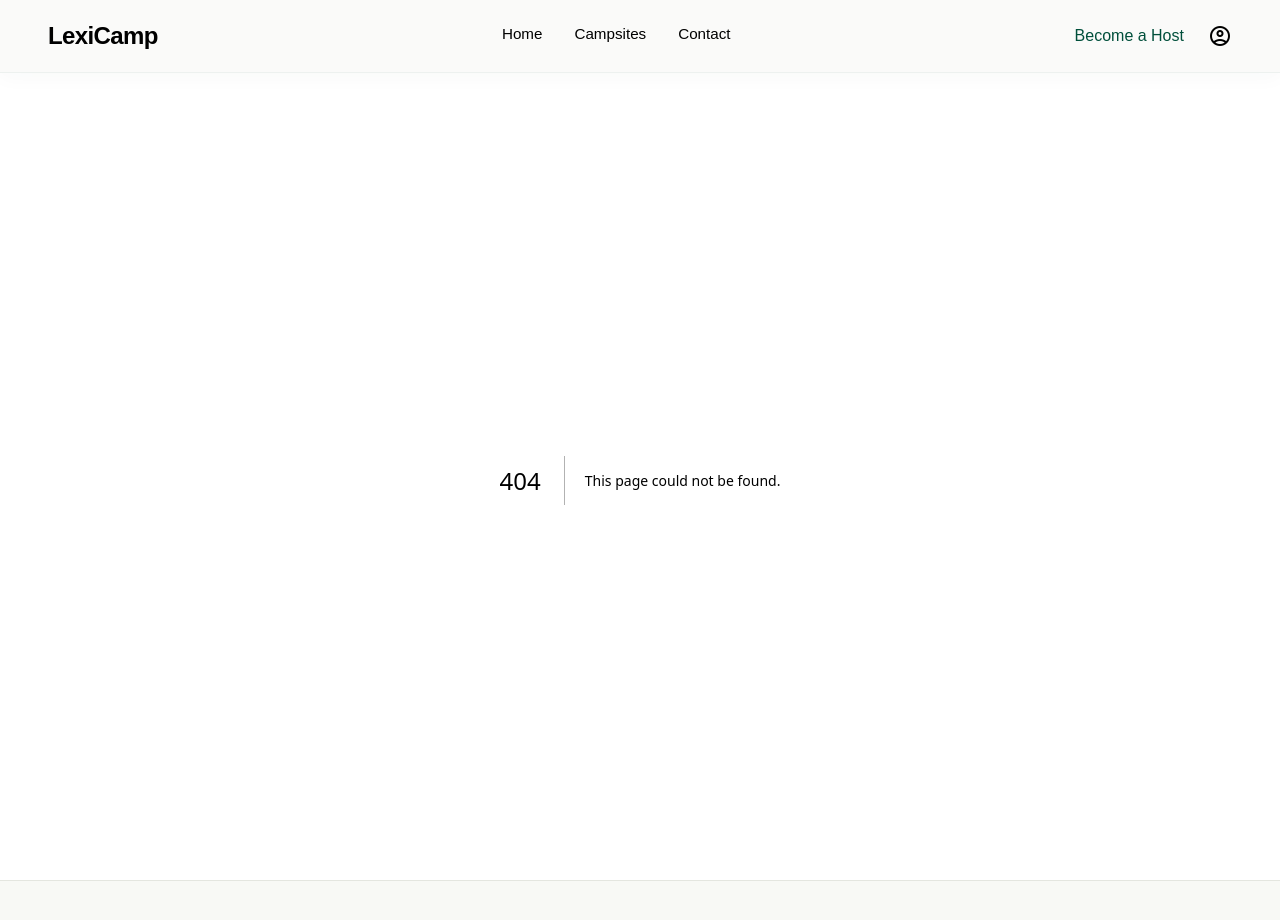
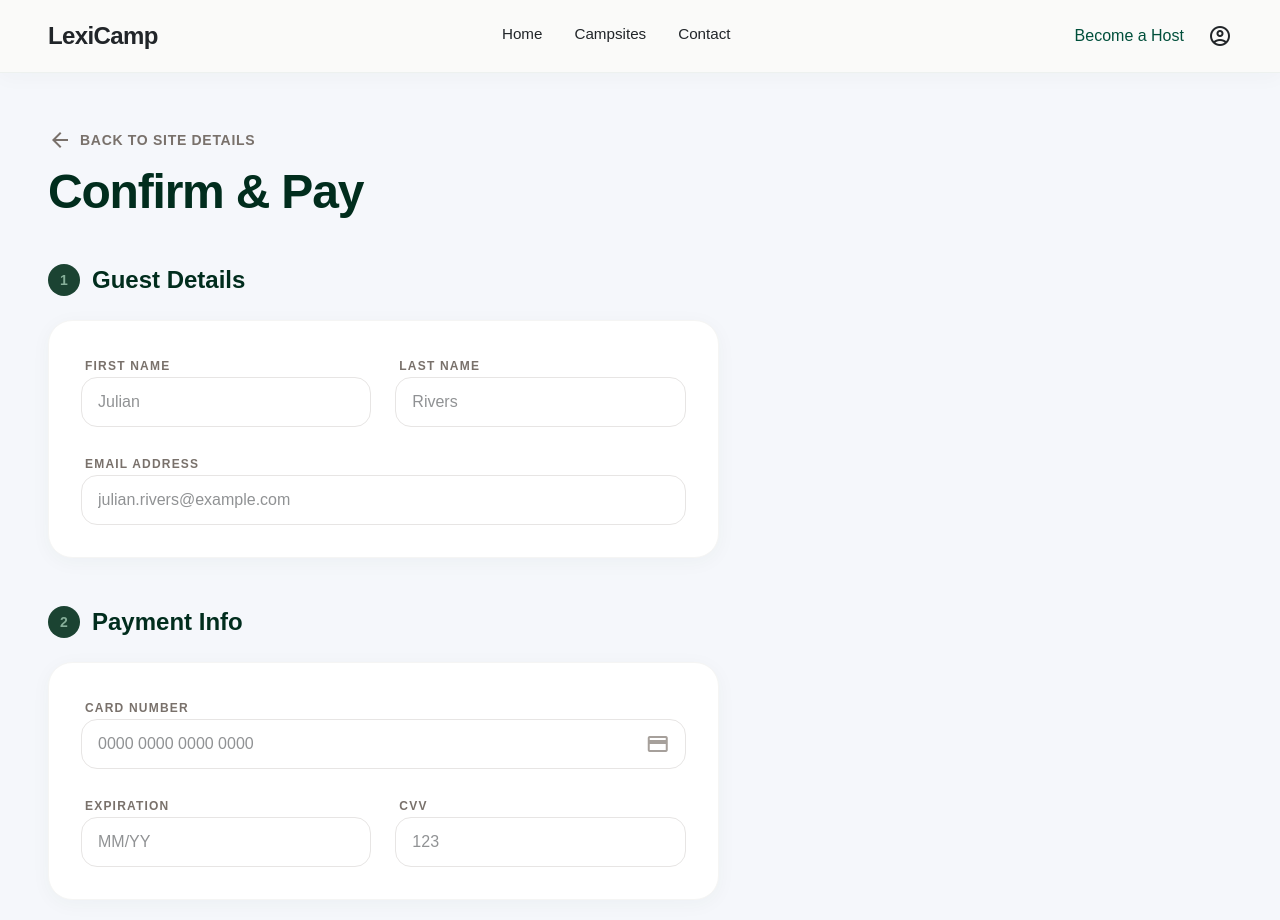
Before and after one commit to aLexicon99/LexiCamp-Booking, a Next.js app: page /booking in a window 1280 px wide. Before the commit this address had no page. Shown: the top 920 px of the page. Built offline with nearby package versions, Linux system fonts and the light colour scheme.

Commit message:
booking page part 1

```diff
--- /dev/null
+++ b/app/booking/_components/CancellationPolicyInfo.js
@@ -0,0 +1,14 @@
+"use client";
+
+export default function CancellationPolicyInfo() {
+    return (
+        <div className="p-6 bg-stone-100 rounded-lg border-l-4 border-orange-500">
+            <p className="text-sm text-stone-600 leading-relaxed">
+                <span className="font-bold text-stone-800">Cancellation policy:</span> Free cancellation
+                until 48 hours
+                before check-in. After that, cancel before check-in and get a 50% refund, minus the service
+                fee.
+            </p>
+        </div>
+    );
+}
--- /dev/null
+++ b/app/booking/_components/GuestDetails.js
@@ -0,0 +1,56 @@
+"use client";
+
+import SectionHeader from "@/app/booking/_components/SectionHeader";
+import {useState} from "react";
+import useAuth from "@/hooks/useAuth";
+
+export default function GuestDetails() {
+    const [user] = useAuth();
+    const [firstName, setFirstName] = useState(user?.firstName || "");
+    const [lastName, setLastName] = useState(user?.lastName || "");
+    const [email, setEmail] = useState(user?.email || "");
+
+    return (
+        <div>
+            <SectionHeader number="1">Guest Details</SectionHeader>
+            <div className="grid grid-cols-1 md:grid-cols-2 gap-6 bg-surface-container-lowest p-8 rounded-xl shadow-[0_4px_20px_rgba(27,67,50,0.04)] border border-stone-100">
+                <div className="space-y-2">
+                    <label className="text-xs font-bold text-stone-500 uppercase tracking-widest px-1">
+                        First Name
+                    </label>
+                    <input
+                        value={firstName}
+                        onChange={(e) => setFirstName(e.target.value)}
+                        className="w-full bg-white border border-stone-200 rounded-lg px-4 py-3 focus:ring-2 focus:ring-primary focus:border-primary outline-none transition-all"
+                        placeholder="Julian"
+                        type="text"
+                    />
+                </div>
+                <div className="space-y-2">
+                    <label className="text-xs font-bold text-stone-500 uppercase tracking-widest px-1">
+                        Last Name
+                    </label>
+                    <input
+                        value={lastName}
+                        onChange={(e) => setLastName(e.target.value)}
+                        className="w-full bg-white border border-stone-200 rounded-lg px-4 py-3 focus:ring-2 focus:ring-primary focus:border-primary outline-none transition-all"
+                        placeholder="Rivers"
+                        type="text"
+                    />
+                </div>
+                <div className="md:col-span-2 space-y-2">
+                    <label className="text-xs font-bold text-stone-500 uppercase tracking-widest px-1">
+                        Email Address
+                    </label>
+                    <input
+                        value={email}
+                        onChange={(e) => setEmail(e.target.value)}
+                        className="w-full bg-white border border-stone-200 rounded-lg px-4 py-3 focus:ring-2 focus:ring-primary focus:border-primary outline-none transition-all"
+                        placeholder="julian.rivers@example.com"
+                        type="email"
+                    />
+                </div>
+            </div>
+        </div>
+    );
+}
--- /dev/null
+++ b/app/booking/_components/PaymentInfo.js
@@ -0,0 +1,59 @@
+"use client";
+
+import SectionHeader from "@/app/booking/_components/SectionHeader";
+import {useState} from "react";
+
+export default function PaymentInfo() {
+    const [cardNumber, setCardNumber] = useState("");
+    const [expiration, setExpiration] = useState("");
+    const [cvv, setCvv] = useState("");
+
+    return (
+        <div>
+            <SectionHeader number="2">Payment Info</SectionHeader>
+            <div className="space-y-6 bg-surface-container-lowest p-8 rounded-xl shadow-[0_4px_20px_rgba(27,67,50,0.04)] border border-stone-100">
+                <div className="space-y-2">
+                    <label className="text-xs font-bold text-stone-500 uppercase tracking-widest px-1">
+                        Card Number
+                    </label>
+                    <div className="relative">
+                        <input
+                            onChange={(e) => setCardNumber(e.target.value)}
+                            className="w-full bg-white border border-stone-200 rounded-lg pl-4 pr-12 py-3 focus:ring-2 focus:ring-primary focus:border-primary outline-none transition-all"
+                            placeholder="0000 0000 0000 0000" type="text"
+                        />
+                        <span
+                            className="material-symbols-outlined absolute right-4 top-1/2 -translate-y-1/2 text-stone-400"
+                            data-icon="credit_card">credit_card</span>
+                    </div>
+                </div>
+                <div className="grid grid-cols-2 gap-6">
+                    <div className="space-y-2">
+                        <label
+                            className="text-xs font-bold text-stone-500 uppercase tracking-widest px-1">
+                            Expiration
+                        </label>
+                        <input
+                            onChange={(e) => setExpiration(e.target.value)}
+                            className="w-full bg-white border border-stone-200 rounded-lg px-4 py-3 focus:ring-2 focus:ring-primary focus:border-primary outline-none transition-all"
+                            placeholder="MM/YY"
+                            type="text"
+                        />
+                    </div>
+                    <div className="space-y-2">
+                        <label
+                            className="text-xs font-bold text-stone-500 uppercase tracking-widest px-1">
+                            CVV
+                        </label>
+                        <input
+                            onChange={(e) => setCvv(e.target.value)}
+                            className="w-full bg-white border border-stone-200 rounded-lg px-4 py-3 focus:ring-2 focus:ring-primary focus:border-primary outline-none transition-all"
+                            placeholder="123"
+                            type="text"
+                        />
+                    </div>
+                </div>
+            </div>
+        </div>
+    );
+}
--- /dev/null
+++ b/app/booking/_components/SectionHeader.js
@@ -0,0 +1,12 @@
+"use client";
+
+export default function SectionHeader({number, children}) {
+    return (
+        <h2 className="text-2xl font-bold text-primary mb-6 flex items-center gap-3">
+            <span className="w-8 h-8 rounded-full bg-primary-container text-on-primary-container flex items-center justify-center text-sm">
+                {number}
+            </span>
+            {children}
+        </h2>
+    );
+}
--- /dev/null
+++ b/app/booking/page.js
@@ -0,0 +1,32 @@
+"use client";
+
+import CancellationPolicyInfo from "./_components/CancellationPolicyInfo";
+import GuestDetails from "@/app/booking/_components/GuestDetails";
+import PaymentInfo from "@/app/booking/_components/PaymentInfo";
+import Link from "next/link";
+
+export default function Booking() {
+    return (
+        <div className="pt-12 pb-24 px-6 md:px-12 max-w-7xl mx-auto">
+            <header className="mb-12">
+                {/*TODO Back to site details link*/}
+                <Link href="/">
+                    <div
+                        className="flex items-center gap-2 text-stone-500 mb-4 cursor-pointer hover:text-emerald-900 transition-colors">
+                        <span className="material-symbols-outlined text-lg" data-icon="arrow_back">arrow_back</span>
+                        <span className="text-sm font-semibold uppercase tracking-wider">Back to site details</span>
+                    </div>
+                </Link>
+                <h1 className="text-4xl md:text-5xl font-extrabold text-primary tracking-tight">Confirm &amp; Pay</h1>
+            </header>
+            <div className="grid grid-cols-1 lg:grid-cols-12 gap-12">
+                <section className="lg:col-span-7 space-y-12">
+                    <GuestDetails/>
+                    <PaymentInfo/>
+                    <CancellationPolicyInfo/>
+                </section>
+                {/*    TODO BookingDetails*/}
+            </div>
+        </div>
+    );
+}
--- a/app/globals.css
+++ b/app/globals.css
@@ -1,4 +1,11 @@
 @import "tailwindcss";
+
+@theme {
+  --color-primary: #012d1d;
+  --color-primary-container: #1b4332;
+  --color-on-primary-container: #86af99;
+  --color-surface-container-lowest: #ffffff;
+}
 
 :root {
   --primary: #1B4332;
```
